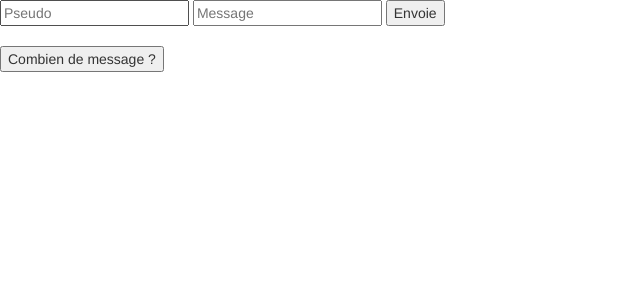
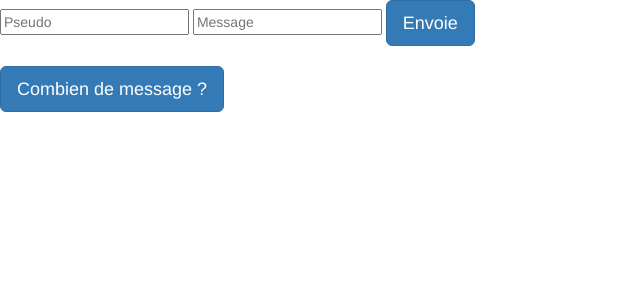
Before and after one commit to ABSylvain/chat, a PHP site: page / in a window 1280 px wide. Shown: the top 300 px of the page, without its empty margins (0-640 px from the left). Run offline with PHP 8.4, Linux system fonts and the light colour scheme; data that the repository does not hold is empty.

Commit message:
debut boot

```diff
--- a/index.php
+++ b/index.php
@@ -16,11 +16,11 @@
     <form method="POST" action="process/process-mess.php">
         <input type="text" id="pseudo" name="pseudo" placeholder="Pseudo"/>
         <input type="text" id="message" name="message" placeholder="Message"/>
-        <button id="btnMessage">Envoie</button>
+        <button class="btn btn-lg btn-primary" id="btnMessage">Envoie</button>
     </form>
     <aside id="part">
         <h3></h3>
-        <button id="btnNumMess">Combien de message ?</button>
+        <button class="btn btn-lg btn-primary"id="btnNumMess">Combien de message ?</button>
     </aside>
 <script>
     // Déclaration des variables qui vont être utilisées.
```
